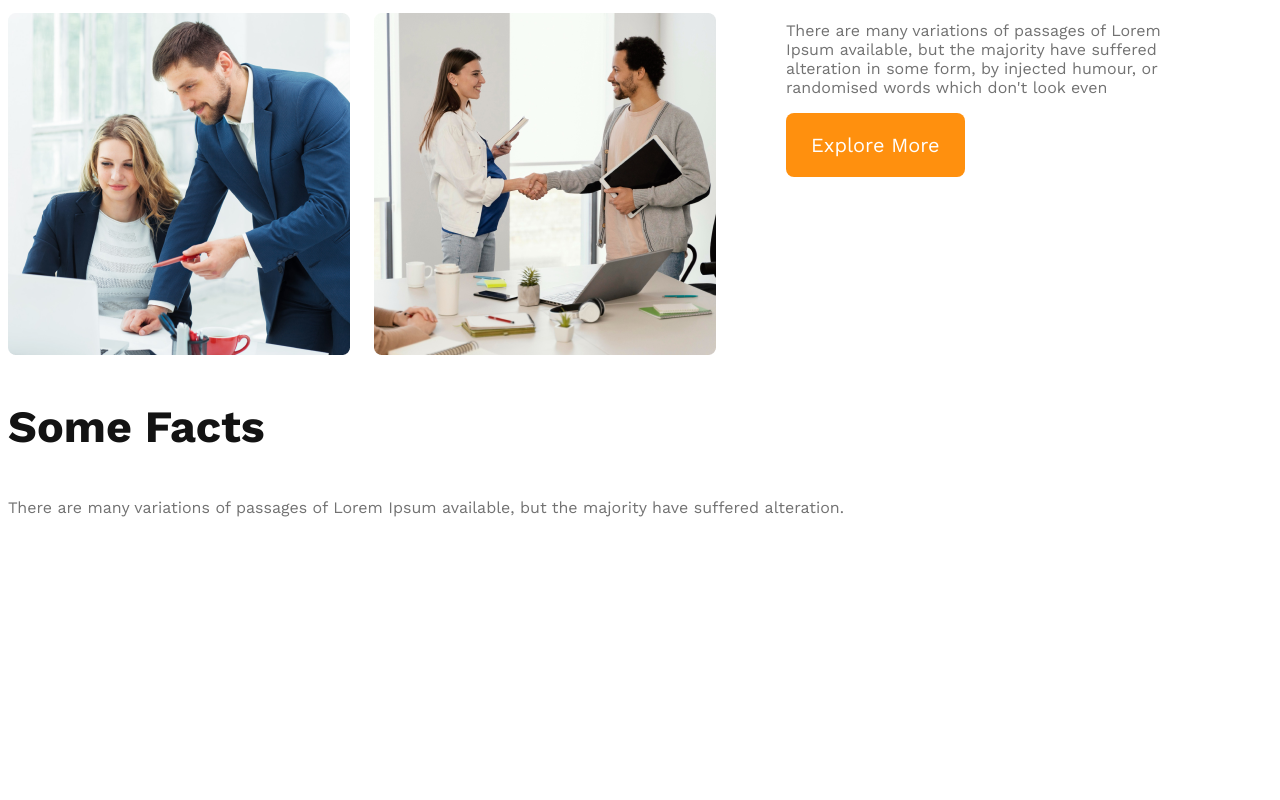
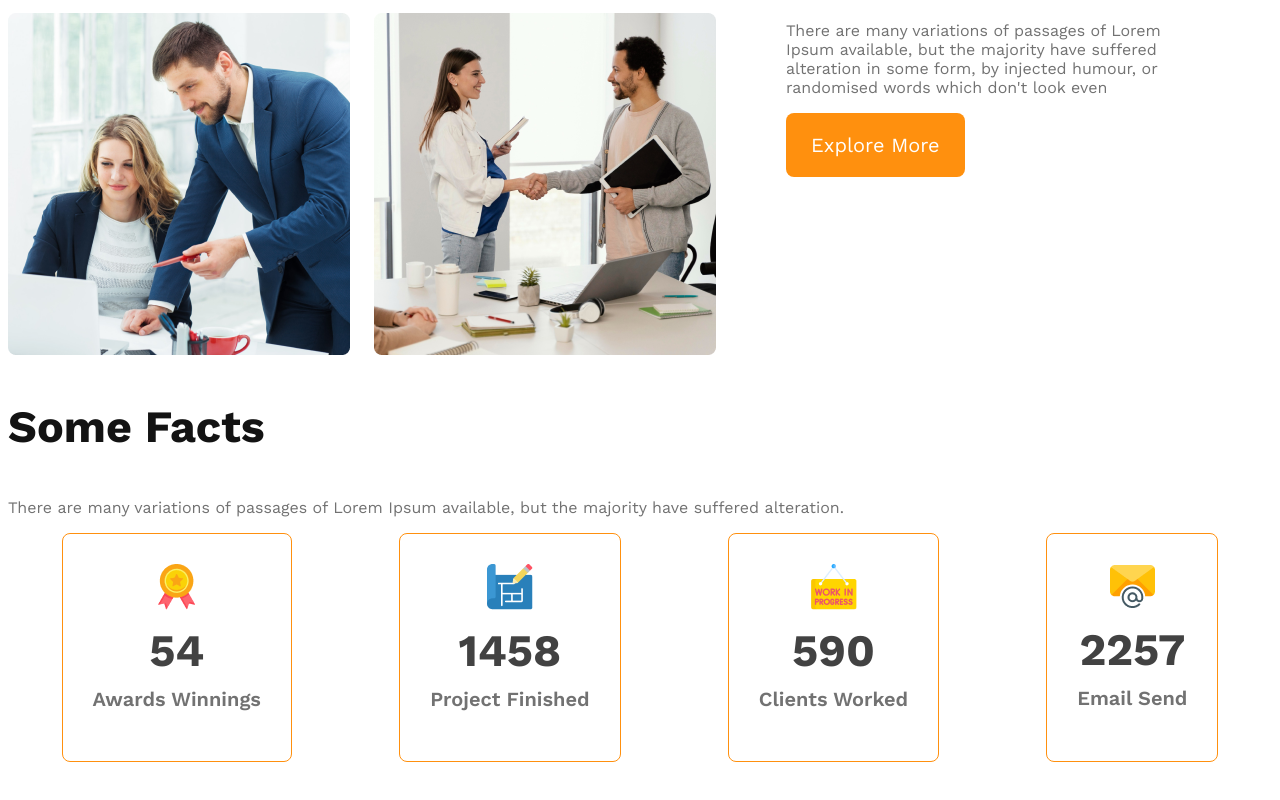
Before and after one commit to ronobir84/g3-architect-websites, a plain HTML site: page index.html in a window 1280 px wide. Shown: the part 1434-2234 px from the top of the page. Before the commit the page ends 2021 px from the top, so only its background shows below. Drawn offline with nearby package versions, Linux system fonts and the light colour scheme.

Commit message:
facts card container add

```diff
--- a/index.html
+++ b/index.html
@@ -51,6 +51,29 @@
         <section class="facts">
             <h3 class="section-title">Some Facts</h3>
             <p class="text-light-gray">There are many variations of passages of Lorem Ipsum available, but the majority have suffered alteration.</p>
+            <div class="facts-card-container">
+                <!-- .card*4>img+h2.card-stats+p.card-title -->
+                <div class="card">
+                    <img src="images/icons/ribon.png" alt="">
+                    <h2 class="card-stats">54</h2>
+                    <p class="card-title">Awards Winnings</p>
+                </div>
+                <div class="card">
+                    <img src="images/icons/projects.png" alt="">
+                    <h2 class="card-stats">1458</h2>
+                    <p class="card-title">Project Finished</p>
+                </div>
+                <div class="card">
+                    <img src="images/icons/customers.png" alt="">
+                    <h2 class="card-stats">590</h2>
+                    <p class="card-title text-light-gray">Clients Worked</p>
+                </div>
+                <div class="card">
+                    <img src="images/icons/email.png" alt="">
+                    <h2 class="card-stats">2257</h2>
+                    <p class="card-title">Email Send</p>
+                </div>
+            </div>
         </section>
 
     </main>
--- a/styles/architect.css
+++ b/styles/architect.css
@@ -86,6 +86,37 @@ main{
 .teams-title{
     font-size: 45px;
 }
+.facts-card-container{
+    display: flex;
+    justify-content: space-around;
+}
+
+.facts-card-container .card{
+    border-radius: 8px;
+    border: 1px solid #FF900E;
+    text-align: center;
+    padding: 30px;
+
+
+}
+.facts-card-container .card-title{
+    font-weight: 600;
+    font-size: 1.25rem;
+    margin-top: 5px;
+}
+
+.facts-card-container .card-stats{
+    font-size: 45px;
+    color: #424242;
+    margin-top: 10px;
+    margin-bottom: 10px;
+
+}
+.facts-card-container p{
+    color: #727272;
+    font-size: 20px;
+    font-weight: 600;
+}
 
 @media screen and (max-width: 576px) {
     header{
```
